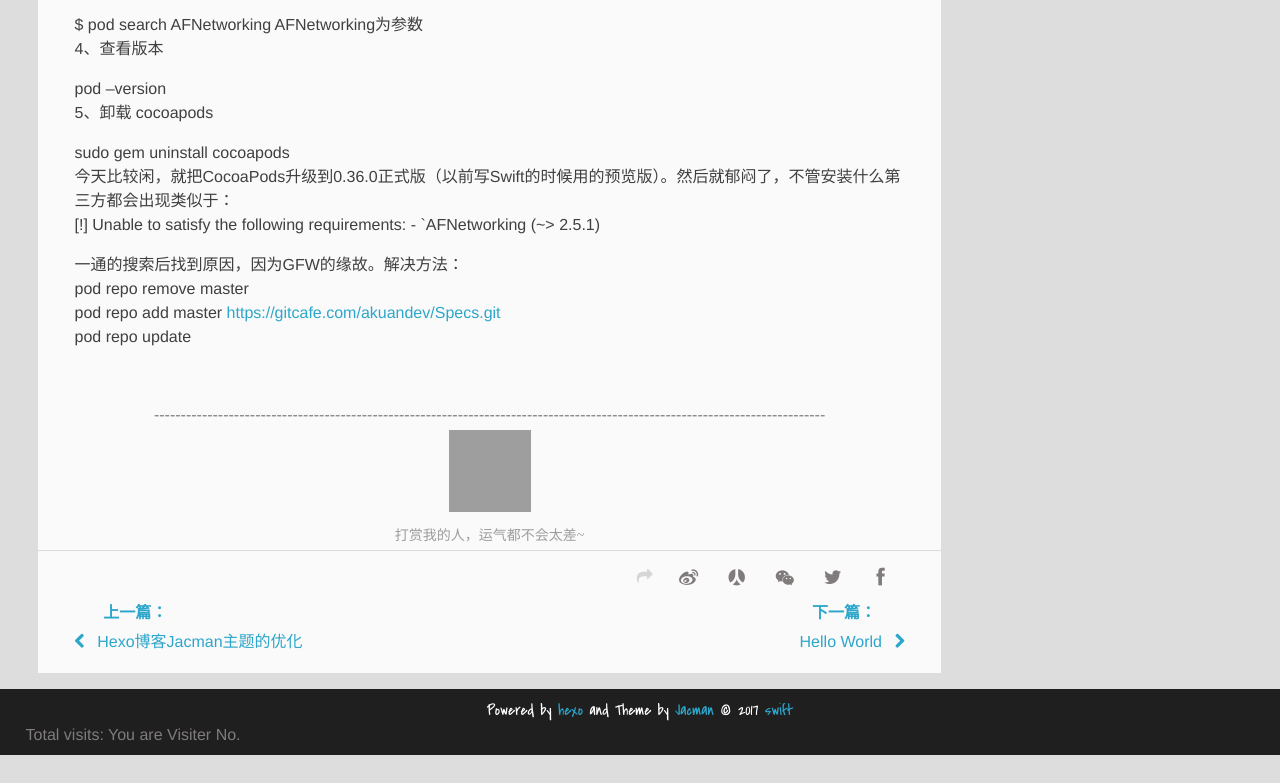
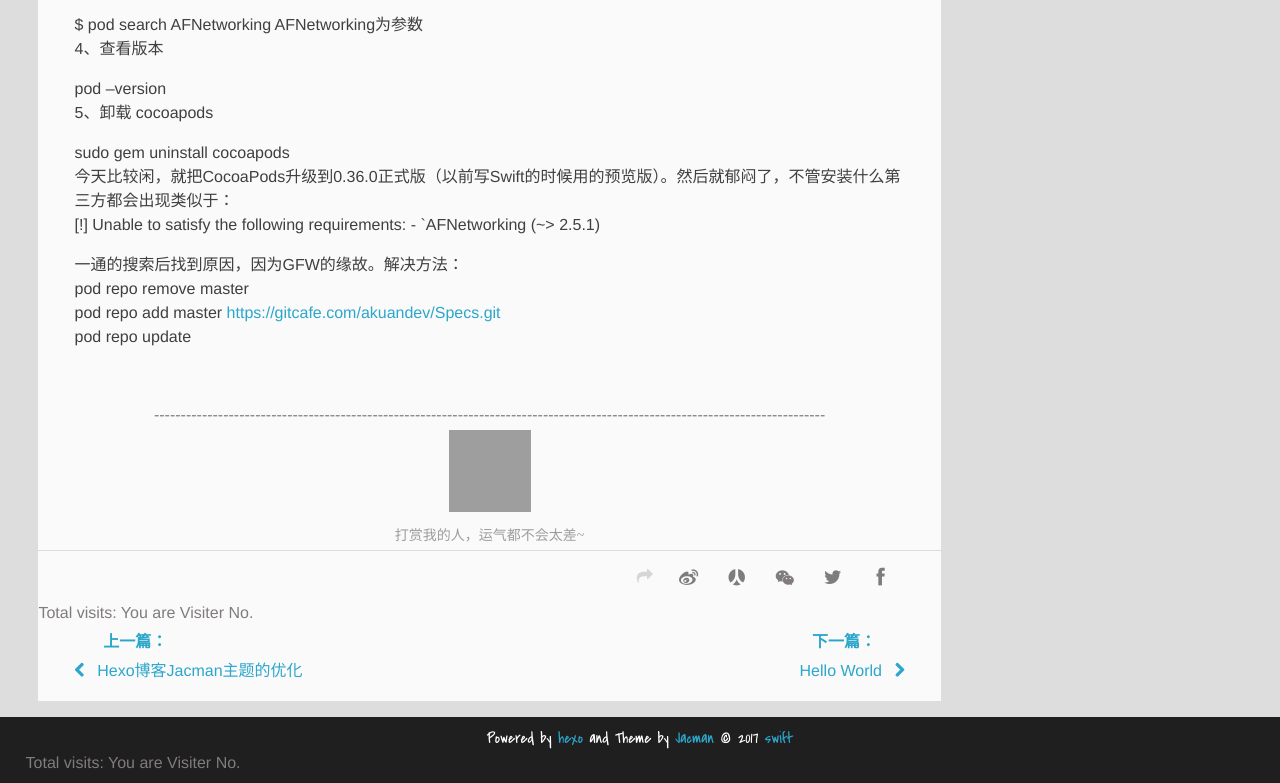
Before and after one commit to nnianhou-/nnianhou-.github.io, a plain HTML site: page 2017/04/01/HelloWord/index.html in a window 1280 px wide. Shown: the part 3372-4155 px from the top of the page. Before the commit the page ends 4127 px from the top, so only its background shows below. Drawn offline with Linux system fonts and the light colour scheme; some packages are replaced by stand-ins of ours; grey boxes are pictures that could not be loaded; a script that the page names is missing.

Commit message:
Site updated: 2017-04-13 11:50:25

```diff
--- a/2017/04/01/HelloWord/index.html
+++ b/2017/04/01/HelloWord/index.html
@@ -290,8 +290,16 @@ sudo gem install -n /usr/local/bin cocoapods再加一句，完美解决sudo xcod
 </footer>
 
 
+
 <script async src="https://dn-lbstatics.qbox.me/busuanzi/2.3/busuanzi.pure.mini.js">
 </script>
+
+<span id="busuanzi_container_site_pv">
+      Total visits: <span id="busuanzi_value_site_pv"></span>
+</span>
+<span id="busuanzi_container_site_uv">
+    You are Visiter No.<span id="busuanzi_value_site_uv"></span>
+</span>
 
 	</article>
 
```
Also changed, not shown: 2017/04/01/hello-world/index.html (+8 -0 lines), 2017/04/06/Hexo博客Jacman主题的优化/index.html (+8 -0 lines), 2017/04/10/Swift3-0服务端开发-Perfect环境搭建/index.html (+8 -0 lines).
